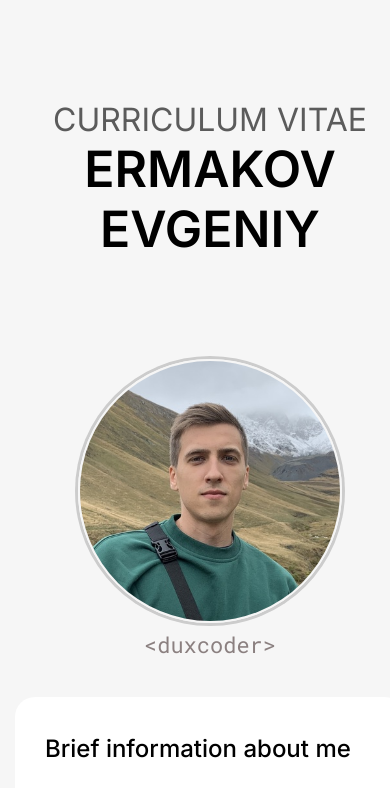
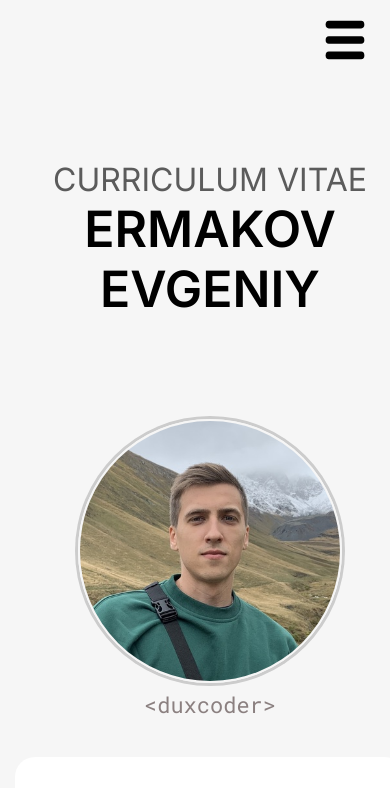
Before and after one commit to Duxcoder/CV-forRSSchool, a plain HTML site: page index.html in a window 390 px wide. Shown: the top 788 px of the page. Drawn offline with Linux system fonts and the light colour scheme.

Commit message:
feat: create button humburger

```diff
--- a/css/style.css
+++ b/css/style.css
@@ -46,6 +46,10 @@ address {
     min-height: 100%;
     max-width: 1340px;
     padding: 0 15px;
+}
+
+header .hamburger {
+    display: none;
 }
 
 header {
@@ -616,6 +620,23 @@ footer .year span {
         max-width: 540px;
     }
 
+    header .hamburger {
+        display: flex;
+        margin-top: 20px;
+        width: calc(100vw - 80px);
+        justify-content: flex-end;
+    }
+
+
+    header .hamburger img {
+        width: 40px;
+        height: 40px;
+    }
+
+    header nav {
+        display: none;
+    }
+
     header h1 {
         font-size: 50px;
     }
@@ -666,6 +687,18 @@ footer .year span {
 @media screen and (max-width: 575px){
     .container {
         width: 100%;
+    }
+
+    header .hamburger {
+        display: flex;
+        margin-top: 20px;
+        width: calc(100vw - 80px);
+        justify-content: flex-end;
+    }
+
+    header .hamburger img {
+        width: 40px;
+        height: 40px;
     }
 
     header nav {
--- a/index.html
+++ b/index.html
@@ -15,6 +15,9 @@
 <body>
     <div class="container">
         <header>
+            <div class="hamburger">
+                <img src="img/hamburger.svg" alt="icon hamburger">
+            </div>
             <nav>
                 <ul>
                     <li>
```
Also changed, not shown: img/hamburger.svg (added), 1 other file.
